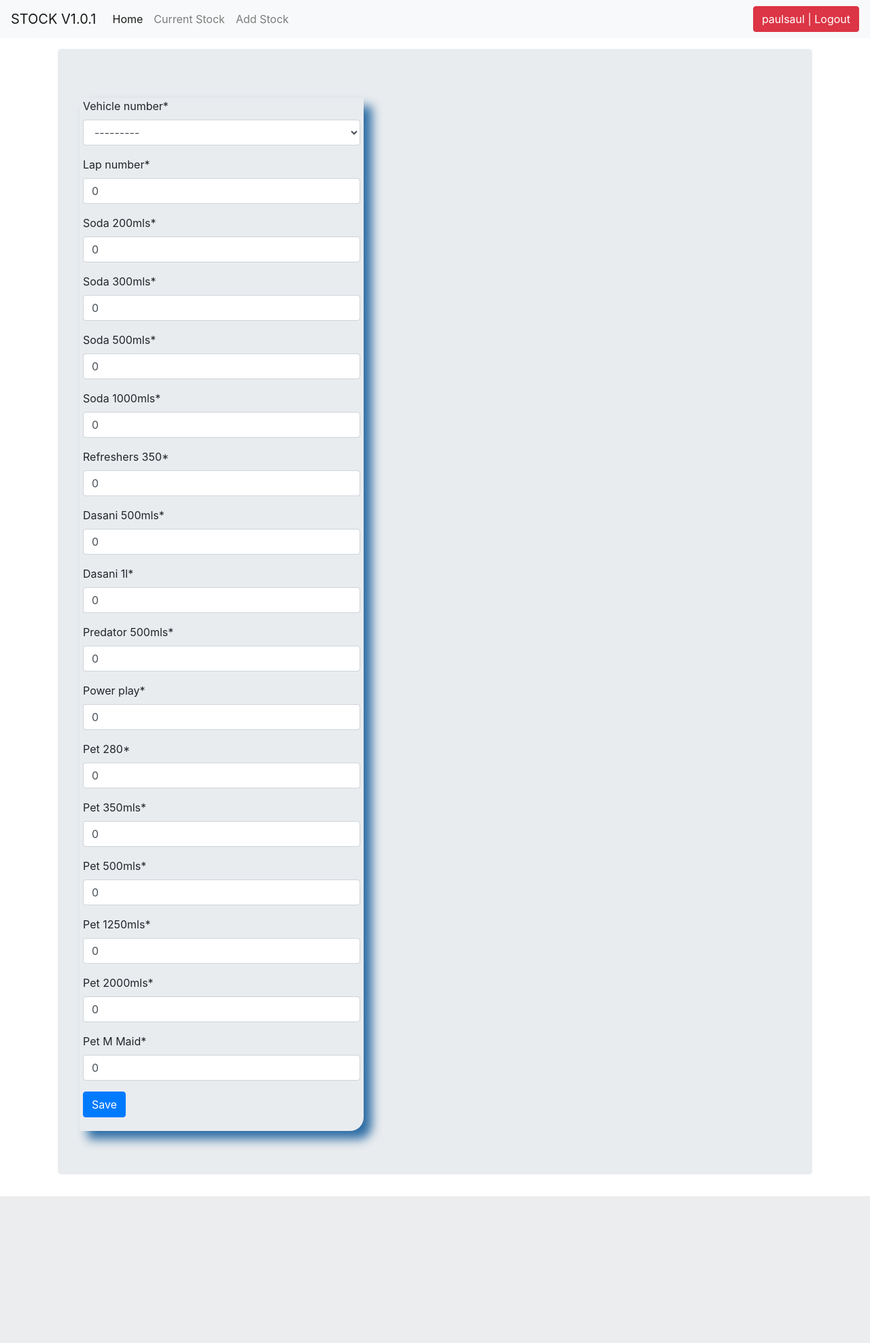
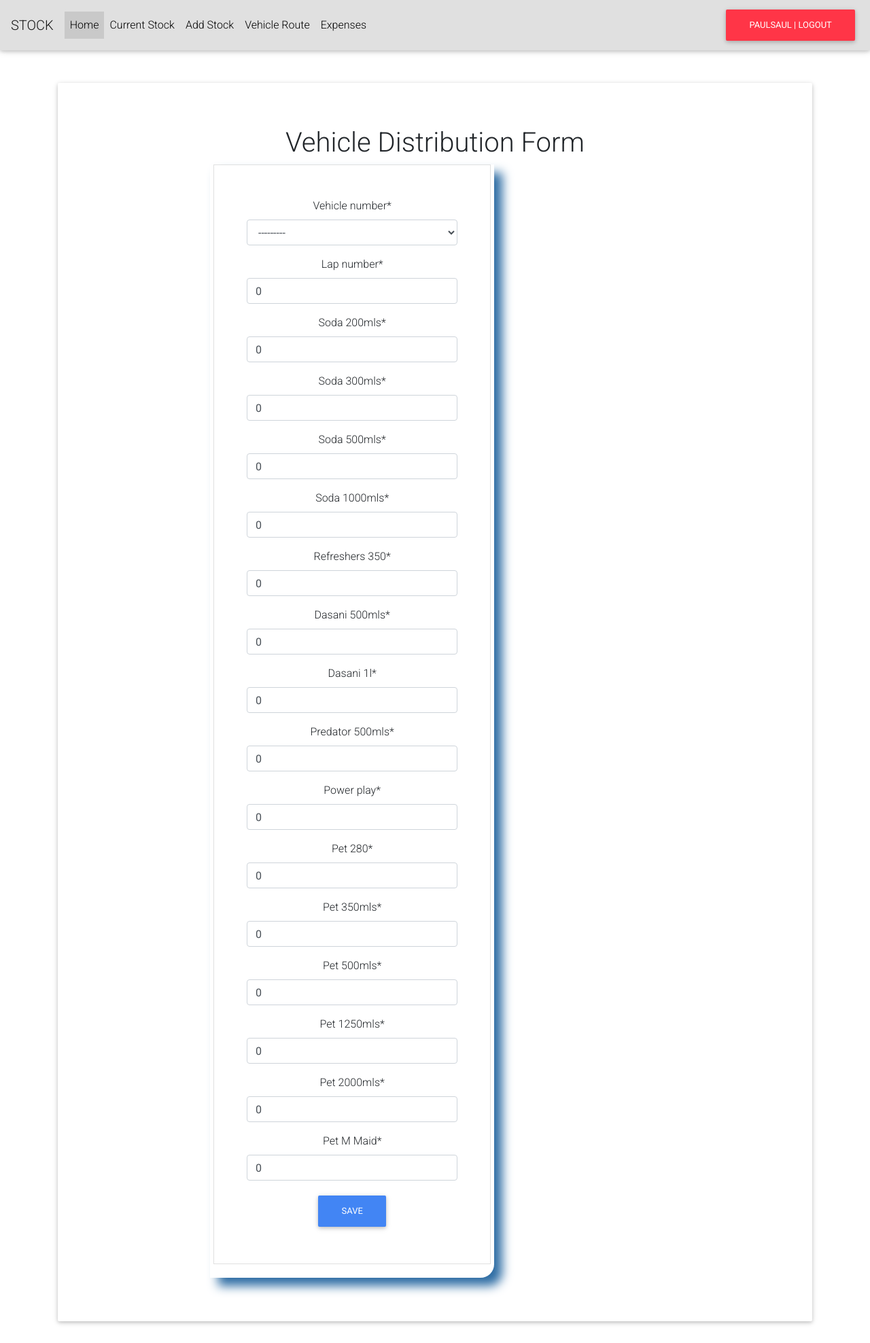
Before and after one commit to Crunch-tech/stock-management-system, a Django app: page /route/ in a window 1280 px wide. Shown: the whole page at 68% size. Before the commit the page ends 1760 px from the top, so only its background shows below. Run offline with Django 3.2, Linux system fonts and the light colour scheme; a user stored in the database is signed in; some libraries are stand-ins or nearby versions.

```diff
--- a/stockmgmgt/templates/add_items.html
+++ b/stockmgmgt/templates/add_items.html
@@ -103,6 +103,12 @@ rel="stylesheet"
         <li class="nav-item">
           <a class="nav-link" href="/add_items">Add Stock</a>
         </li>
+        <li class="nav-item">
+          <a class="nav-link" href="/route">Vehicle Route</a>
+        </li>
+        <li class="nav-item">
+          <a class="nav-link" href="/add_items">Expenses</a>
+        </li>
         {% endif %}
       </ul>
       <ul class="navbar-nav">
--- a/stockmgmgt/templates/home.html
+++ b/stockmgmgt/templates/home.html
@@ -84,6 +84,12 @@ a:active {
         <li class="nav-item">
           <a class="nav-link" href="/add_items">Add Stock</a>
         </li>
+        <li class="nav-item">
+          <a class="nav-link" href="/route">Vehicle Route</a>
+        </li>
+        <li class="nav-item">
+          <a class="nav-link" href="/add_items">Expenses</a>
+        </li>
         {% endif %}
         {% endif %}
       </ul>
--- a/stockmgmgt/templates/route.html
+++ b/stockmgmgt/templates/route.html
@@ -20,6 +20,14 @@
   <!-- Favicon -->
 	<link rel="shortcut icon" href="{% static 'img/favicon.icon' %}" type="image/x-icon">
   <link rel="icon" href="{% static 'img/favicon.ico' %}" type="image/x-icon">
+  <!-- Font Awesome -->
+<link rel="stylesheet" href="https://use.fontawesome.com/releases/v5.8.2/css/all.css">
+<!-- Google Fonts -->
+<link rel="stylesheet" href="https://fonts.googleapis.com/css?family=Roboto:300,400,500,700&display=swap">
+<!-- Bootstrap core CSS -->
+<link href="https://cdnjs.cloudflare.com/ajax/libs/twitter-bootstrap/4.5.0/css/bootstrap.min.css" rel="stylesheet">
+<!-- Material Design Bootstrap -->
+<link href="https://cdnjs.cloudflare.com/ajax/libs/mdbootstrap/4.19.1/css/mdb.min.css" rel="stylesheet">
 
   <style>
     .bd-placeholder-img {
@@ -56,7 +64,7 @@
 
 <body>
   <nav class="navbar navbar-expand-md navbar-light fixed-top bg-light">
-    <a class="navbar-brand" href="/">STOCK V1.0.1</a>
+    <a class="navbar-brand" href="/">STOCK</a>
     <button class="navbar-toggler" type="button" data-toggle="collapse" data-target="#navbarCollapse"
       aria-controls="navbarCollapse" aria-expanded="false" aria-label="Toggle navigation">
       <span class="navbar-toggler-icon"></span>
@@ -73,6 +81,12 @@
         <li class="nav-item">
           <a class="nav-link" href="/add_items">Add Stock</a>
         </li>
+        <li class="nav-item">
+          <a class="nav-link" href="/route">Vehicle Route</a>
+        </li>
+        <li class="nav-item">
+          <a class="nav-link" href="/add_items">Expenses</a>
+        </li>
         {% endif %}
       </ul>
       <ul class="navbar-nav">
@@ -86,13 +100,13 @@
   </nav>
   {% if request.user.is_staff == True %}
   <main role="main" class="container">
-    <div class="jumbotron">
-      <h1> {{title}}</h1>
+    <div class="jumbotron" style="margin-top:50px; text-align: center;">
+      <h1> Vehicle Distribution Form</h1>
       <div class="row">
         <div class="col-sm-5">
           <div class="display-table"
-            style="border-bottom-right-radius: 20px;padding-left: 5px; padding-right: 5px; padding-bottom: 20px; box-shadow: 12px 12px 15px #2e6da4;">
-            <form method="post" action="/route/">{% csrf_token %}
+            style="border-bottom-right-radius: 20px;padding-left: 5px; padding-right: 5px; padding-bottom: 20px; box-shadow: 12px 12px 15px #2e6da4; position: relative; left: 15vw;">
+            <form method="post" class="text-center border border-light p-5" action="/route/">{% csrf_token %}
               {{form|crispy}}
               <input type="submit" class="btn btn-primary mybutton" value="Save">
             </form>
```
Also changed, not shown: stockmgmgt/templates/list_items.html (+10 -0 lines).
